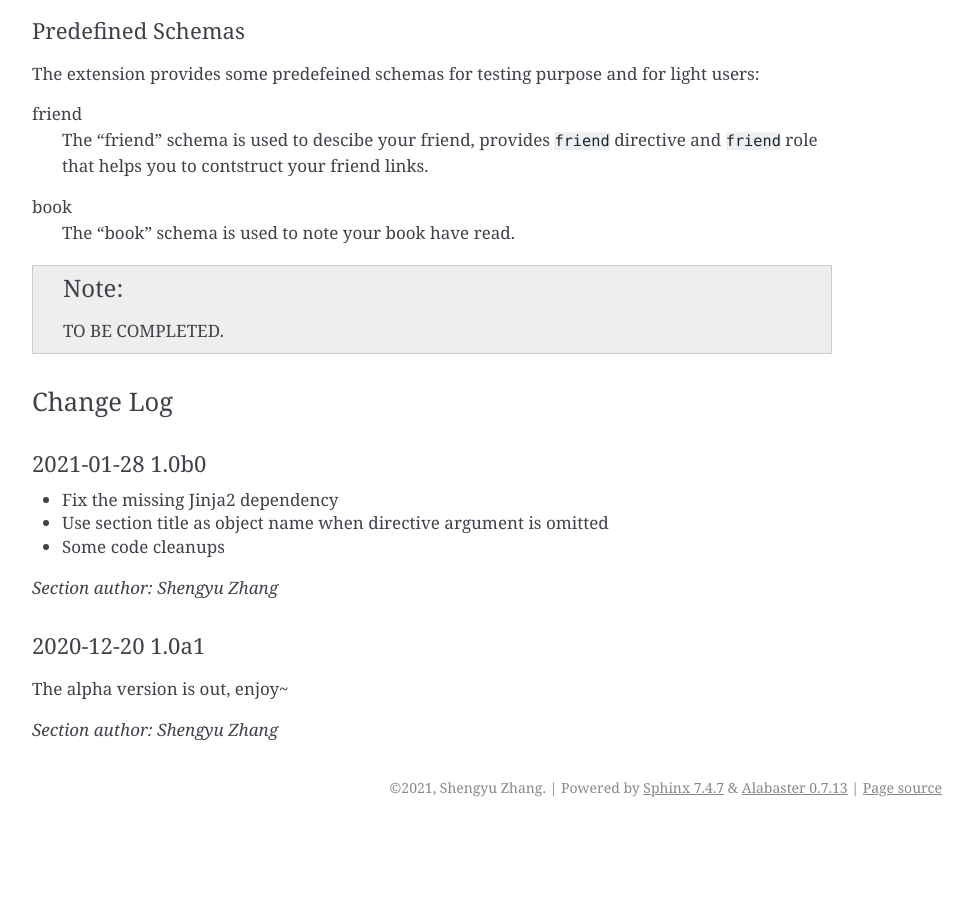
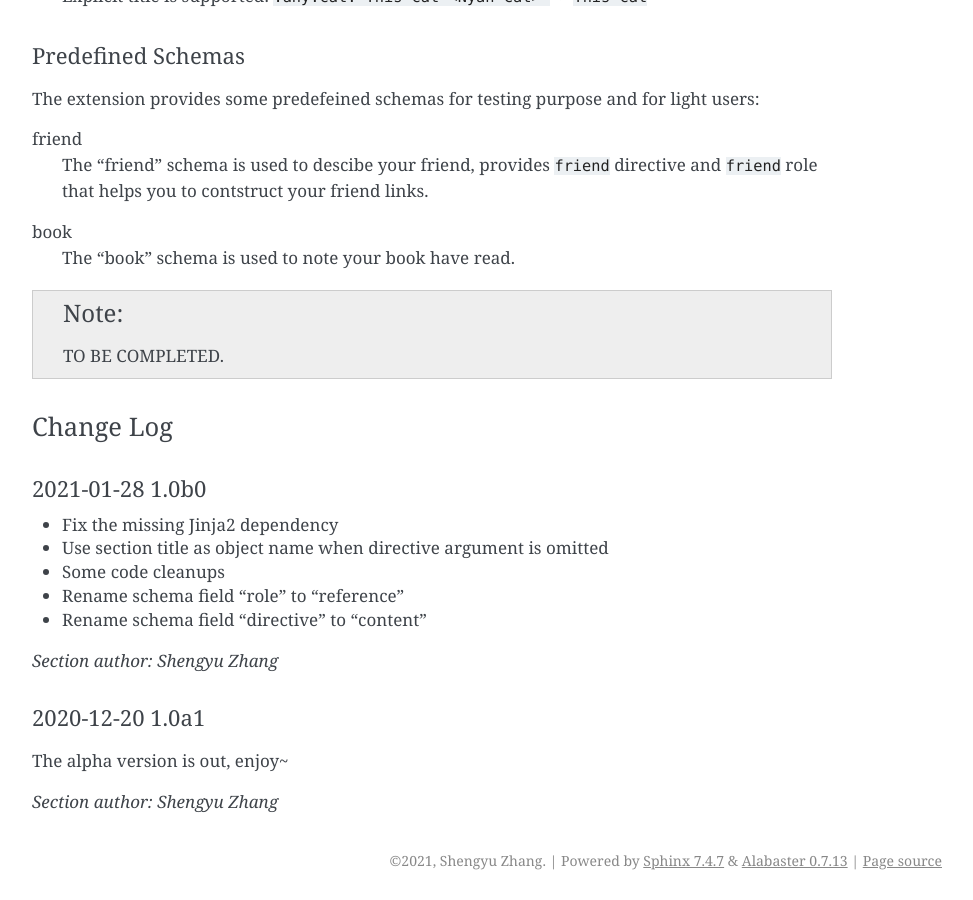
Before and after one commit to sphinx-notes/any, a Sphinx documentation site: the page built from doc/index.rst, in a window 1280 px wide and 900 px high, scrolled down 4434 px. Shown: the whole window, without its empty margins (168-1141 px from the left). Built offline with Sphinx 7.4.7, drawn with Linux system fonts in a browser that asks for light colours; cross-references to code outside the pages are shown as plain code; before the commit the page ends 5261 px from its top, so only the background shows below that.

Commit message:
Fix missing badge and changlog

```diff
--- a/doc/index.rst
+++ b/doc/index.rst
@@ -5,6 +5,9 @@
 ------------------------------------
 Sphinx Domain for Descibing Anything
 ------------------------------------
+
+.. image:: https://img.shields.io/github/stars/sphinx-notes/any.svg?style=social&label=Star&maxAge=2592000
+   :target: https://github.com/sphinx-notes/any
 
 :version: |version|
 :copyright: Copyright ©2020 by Shengyu Zhang.
@@ -208,6 +211,8 @@
 - Fix the missing Jinja2 dependency
 - Use section title as object name when directive argument is omitted
 - Some code cleanups
+- Rename schema field "role" to "reference"
+- Rename schema field "directive" to "content"
 
 .. sectionauthor:: Shengyu Zhang
 
```
